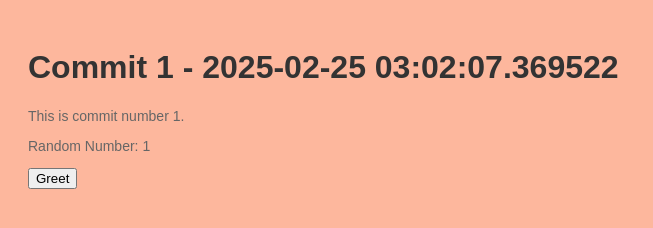
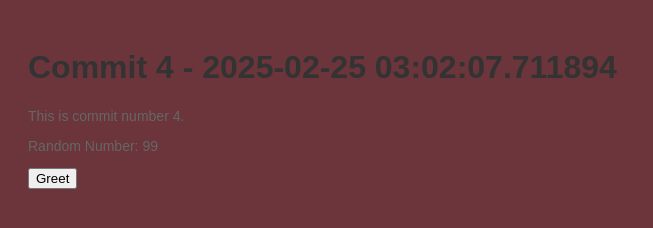
Before and after one commit to legbald0d/myrep-repo-20250225030201, a plain HTML site: page index.html in a window 1280 px wide. Shown: the whole page, without its empty margins (0-653 px from the left). Drawn offline with Linux system fonts and the light colour scheme.

Commit message:
📝 Commit 4 with HTML, CSS, and JS

```diff
--- a/index.html
+++ b/index.html
@@ -2,13 +2,13 @@
     <!DOCTYPE html>
     <html>
     <head>
-        <title>Commit 1 - 2025-02-25 03:02:07.369522</title>
+        <title>Commit 4 - 2025-02-25 03:02:07.711894</title>
         <link rel="stylesheet" href="style.css">
     </head>
     <body>
-        <h1>Commit 1 - 2025-02-25 03:02:07.369522</h1>
-        <p>This is commit number 1.</p>
-        <p>Random Number: 1</p>
+        <h1>Commit 4 - 2025-02-25 03:02:07.711894</h1>
+        <p>This is commit number 4.</p>
+        <p>Random Number: 99</p>
         <button onclick="greet()">Greet</button>
         <script src="script.js"></script>
     </body>
--- a/script.js
+++ b/script.js
@@ -2,4 +2,4 @@
     function greet() {
         alert('Hello from commit ' + commitNumber + '!');
     }
-    var commitNumber = 1;
+    var commitNumber = 4;
--- a/style.css
+++ b/style.css
@@ -1,7 +1,7 @@
 
     body {
         font-family: Arial, sans-serif;
-        background-color: #fdb79d;
+        background-color: #6b353b;
         padding: 20px;
     }
     h1 {
```
